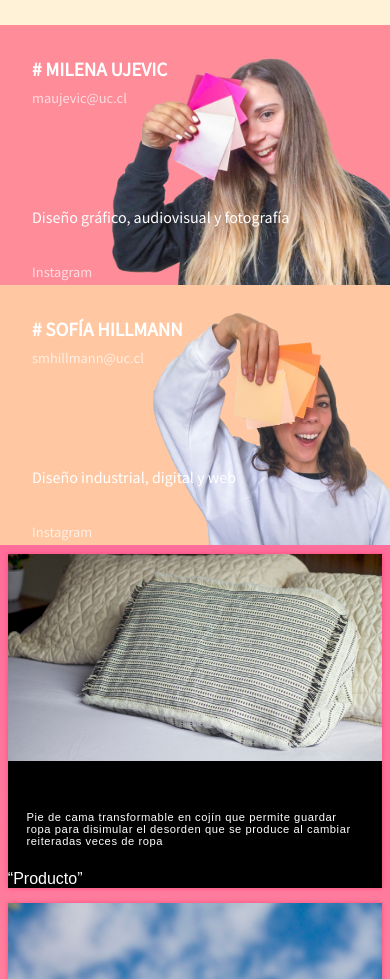
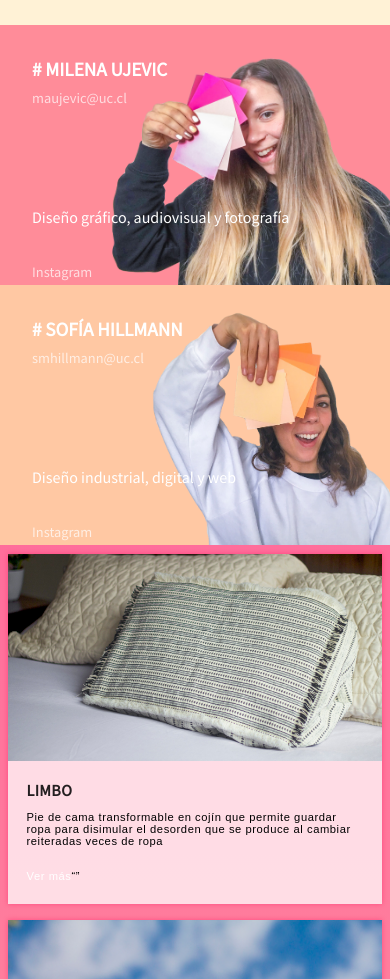
Before and after one commit to maujevic/ujevic-hillmann, a plain HTML site: page index.html in a window 390 px wide. Shown: the part 177-1156 px from the top of the page. Drawn offline with nearby package versions, Linux system fonts and the light colour scheme; grey boxes are pictures that could not be loaded.

Commit message:
Add files via upload

```diff
--- a/estilo.css
+++ b/estilo.css
@@ -32,7 +32,7 @@ h1{ /*titulo de la pagina*/
     h2{ /*titulo de la pagina*/
     font-family:'Source Sans Pro', sans-serif;
     color:#ffffff; /* lo básico, para evitar problemas */
-    color:rgba(255,255,255,0.8); /* si el navegador lo entiende, lo usa */ /* color del titulo sobre video*/
+    color:rgb(230, 58, 126); /* si el navegador lo entiende, lo usa */ /* color del titulo sobre video*/
     text-align:center;
     letter-spacing:0.1em;
     font-weight:700;
@@ -83,12 +83,12 @@ h5, h6{
 }
 
 a{
-    color:rgb(155,0,0);
+    color:rgb(255, 255, 255);
     text-decoration:none;
 }
 
 a:hover{
-    color:rgb(255,0,0);
+    color:rgb(255, 255, 255);
     text-decoration:underline;
 }
 
@@ -247,16 +247,16 @@ AHORA VAMOS POR PORTAFOLIO
     .item{
         width:48%;
         margin:1%;
-        background:#212120; /*color de capsulas cuando achico pantalla, tiene que tener el mismo color que los otros*/
-        color:#eee;
+        background:#fffefebf; /*color de capsulas cuando achico pantalla, tiene que tener el mismo color que los otros*/
+        color:#000;
     }
 }
  @media screen and (max-width: 576px){
      .item{
          width:96%;
          margin:2%;
-         background:#000; /*cuando achico más, cambiar al mismo*/
-         color:#FFF;
+         background:#fffefebf; /*cuando achico más, cambiar al mismo*/
+         color:#000;
     }
 }
  .item:hover{
--- a/portafolio.js
+++ b/portafolio.js
@@ -3,50 +3,50 @@ var trabajos = [{
     alt: "Imagen del producto en su versión de cojín sobre una cama",
     title: "LIMBO",
     about: "Pie de cama transformable en cojín que permite guardar ropa para disimular el desorden que se produce al cambiar reiteradas veces de ropa",
-    area: "Producto",
+    url: "https://www.instagram.com/p/B1km_Xrh_vL/",
 }, {
     figure: "media/melosa.jpg",
     alt: "Imagen del producto en su packaging primario, sobre el dedo de una persona",
     title: "MELOSA",
     about: "Identidad de marca basada en el diseño de producto inspirado en el baklava, junto con sus packagings",
-    area: "Identidad de marca, packaging",
+    url: "https://www.instagram.com/p/B1mq4vfhSYD/",
 
 }, {
     figure: "media/milu.jpg",
     alt: "Imagen de una persona utilizando el producto en su versión silla, leyendo un libro",
     title: "MILU",
     about: "Creador de espacios modular para albergues en un contexto de emergencia, a partir de reciclaje de pendones de PVC",
-    area: "Producto",
+    url: "https://www.instagram.com/p/B1koO0HBCAz/",
 }, {
     figure: "media/sakumu.jpg",
     alt: "Imagen de un afiche donde aparece un doroyaki y un capuccino",
     title: "SAKUMU",
     about: "Identidad gráfica y trabajo fotográfico para Sakumu, pastelería tradicional Japonesa",
-    area: "Fotografías"
+    url: "https://www.instagram.com/p/B1mrcD_BFFJ/"
 }, {
     figure: "media/pep.jpg",
     alt: "Imagen de los cuatro productos sobre un plato",
     title: "PEP",
     about: "Sistema lúdico de organización para porcionar adecuadamente la comida infantil",
-    area: "Producto"
+    url: "https://www.instagram.com/p/B1maacD_BFFJ/"
 }, {
     figure: "media/tenek.jpg",
     alt: "Imagen del producto puesto en el pie de una persona",
     title: "TENEK",
     about: "Implemento que permite a personas con falta de sus extremidades superiores jugar Tenis de Mesa con el pie",
-    area: "Producto"
+    url: "https://www.instagram.com/p/B1mq9-cBbUH/"
 }, {
     figure: "media/07.jpg",
     alt: "Imagen de dos vasos con jugo",
     title: "HUROM",
     about: "Trabajo fotográfico de comida saludable junto a Hurom, marca de electrodomésticos de la empresa a Puro y Claro ",
-    area: "Fotografías"
+    url: "https://www.instagram.com/p/B1mvKbghL5T/"
 }];
 // LUEGO CREAMOS PARTES DEL SITIO CON CADA DATO CONTENIDO EN LA VARIABLE
 $.each(trabajos, function(i, val) {
     var uno = '<figure><img src="' + trabajos[i].figure + '" alt="' + trabajos[i].alt + '"/></figure>';
     var dos = '<h4>' + trabajos[i].title + '</h4>';
     var tres = '<p>' + trabajos[i].about + '</p>';
-    var cuatro = '<q>' + trabajos[i].area + '</q>';
+    var cuatro = '<p><a href= "' + trabajos[i].url + '" >Ver más</a><q>';
     $('#portafolio').append('<div class="item">' + uno + dos + tres + cuatro + '</div>')
 });
```
